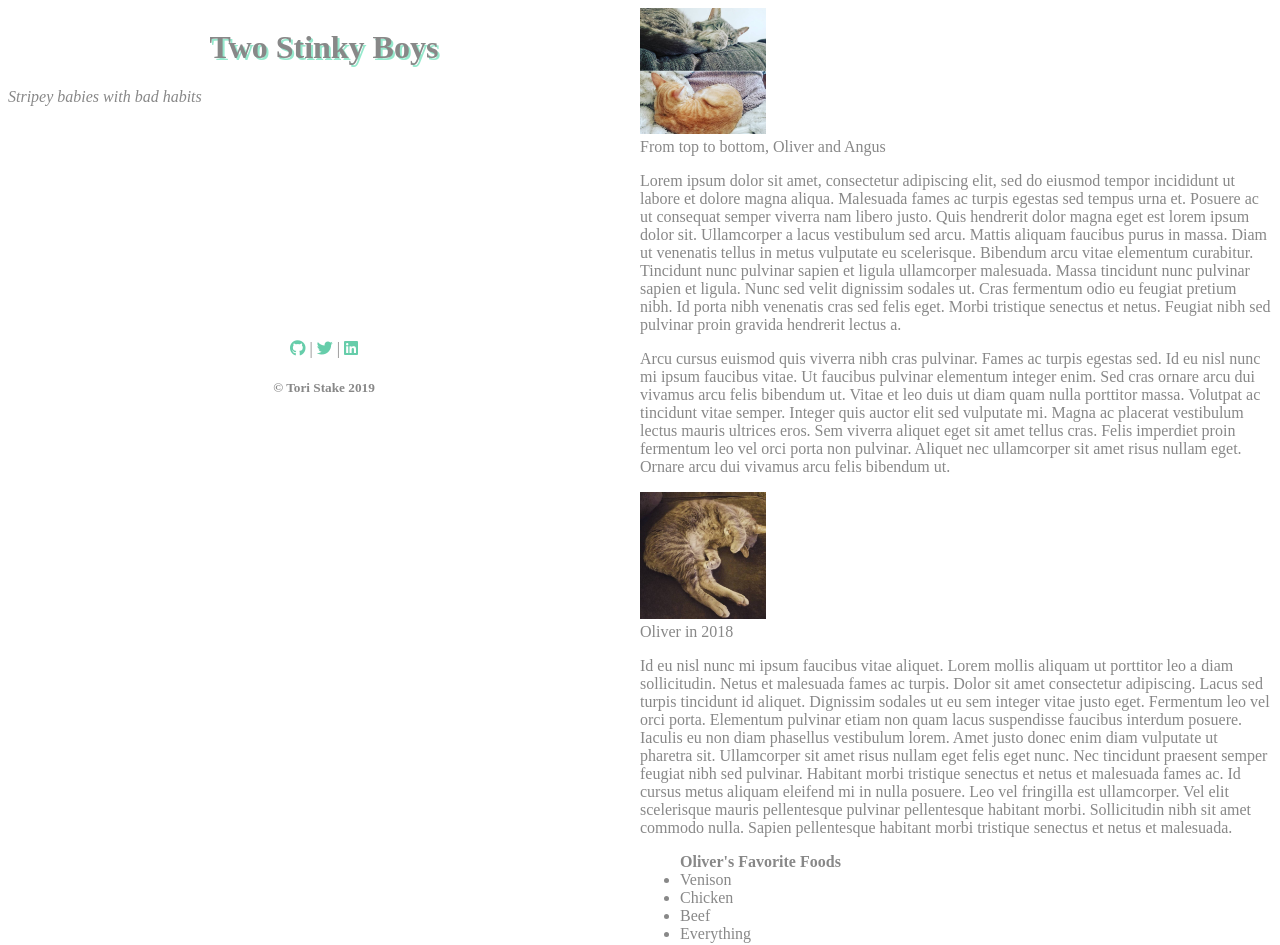
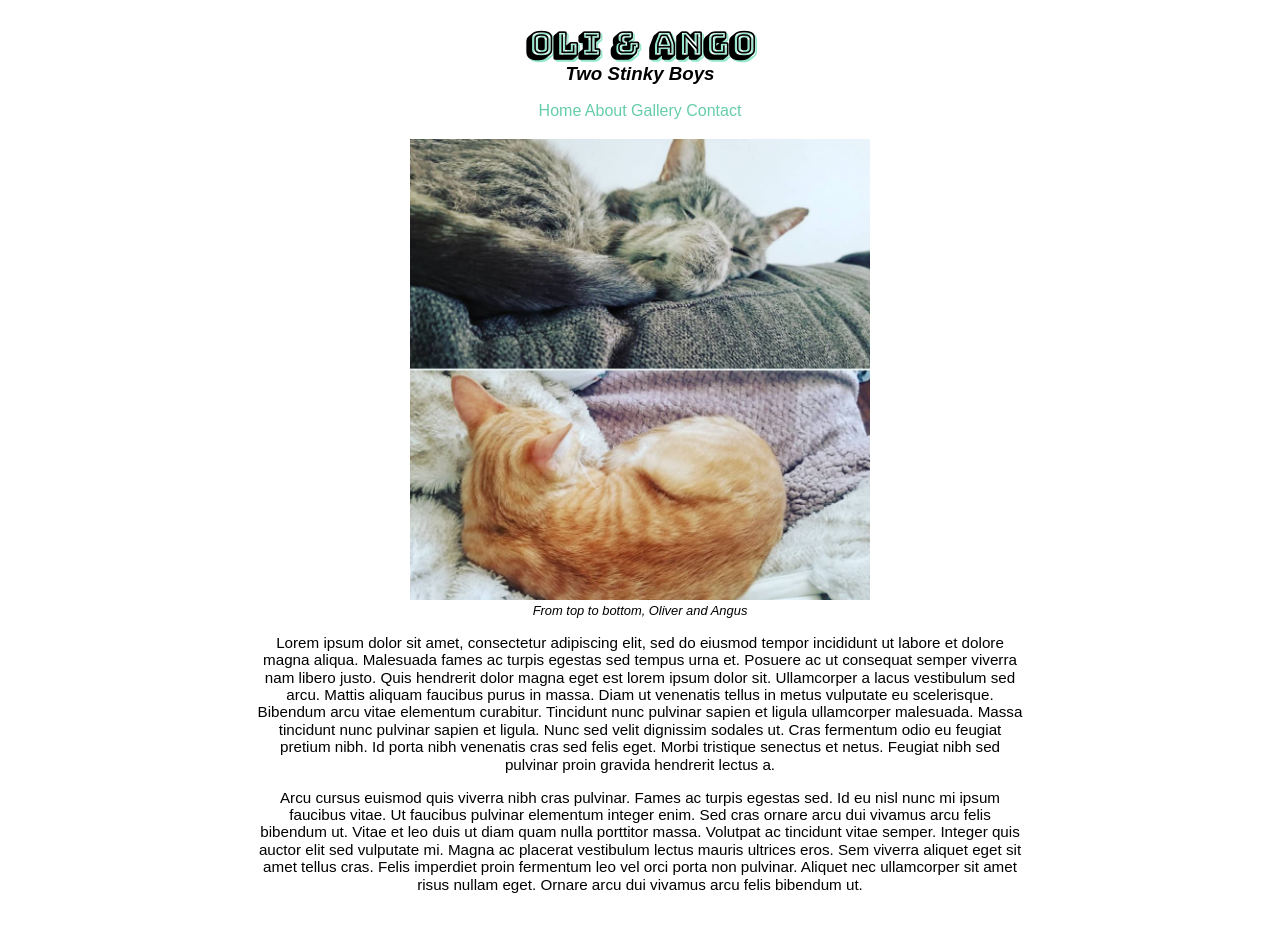
Before and after one commit to extratoristrial/html-me-something, a plain HTML site: page index.html in a window 1280 px wide. Shown: the top 945 px of the page. Drawn offline with nearby package versions, Linux system fonts and the light colour scheme; a web font is replaced by a local one.

Commit message:
fixed styles

```diff
--- a/index.html
+++ b/index.html
@@ -1,44 +1,61 @@
 <!DOCTYPE html>
 <html lang="en">
+
 <head>
     <meta charset="UTF-8">
     <title>Oli and Ango - Two Stinky Boys</title>
+    <link rel="stylesheet" href="/node_modules/normalize.css/normalize.css">
+    <link href="https://fonts.googleapis.com/css?family=Bai+Jamjuree|Bungee+Shade" rel="stylesheet">
     <link rel="stylesheet" href="https://use.fontawesome.com/releases/v5.2.0/css/all.css"
         integrity="sha384-hWVjflwFxL6sNzntih27bfxkr27PmbbK/iSvJ+a4+0owXq79v+lsFkW54bOGbiDQ" crossorigin="anonymous">
-    <link rel="stylesheet" href="style.css">
+    <link type="text/css" rel="stylesheet" href="style.css">
+</head>
 
-</head>
 <body>
 
-<header id="header">
-    <h1>Two Stinky Boys</h1>
-    <em>Stripey babies with bad habits</em>
+    <header>
+        <h1>Oli & Ango</h1>
+        <h3>Two Stinky Boys</h3>
+        <section id="nav">
+            <a href="index.html">Home</a>
+            <a href="about.html">About</a>
+            <a href="gallery.html">Gallery</a>
+            <a href="contact.html">Contact</a>
+        </section>
     </header>
 
     <main>
 
-        <img src="images/twoofthem.jpg"
-             alt="An image split in half, with a gray cat on the top half, and an orange cat on the bottom half. Both appear to be sleeping."/>
+        <section id="greeting"><img src="images/twoofthem.jpg"
+                alt="An image split in half, with a gray cat on the top half, and an orange cat on the bottom half. Both appear to be sleeping." />
             <figcaption>From top to bottom, Oliver and Angus</figcaption>
+
+
             <p>Lorem ipsum dolor sit amet, consectetur adipiscing elit, sed do eiusmod tempor incididunt ut labore
-            et dolore magna aliqua. Malesuada fames ac turpis egestas sed tempus urna et. Posuere ac ut consequat semper
+                et dolore magna aliqua. Malesuada fames ac turpis egestas sed tempus urna et. Posuere ac ut consequat
+                semper
                 viverra nam libero justo. Quis hendrerit dolor magna eget est lorem ipsum dolor sit. Ullamcorper a lacus
-            vestibulum sed arcu. Mattis aliquam faucibus purus in massa. Diam ut venenatis tellus in metus vulputate eu
-            scelerisque. Bibendum arcu vitae elementum curabitur. Tincidunt nunc pulvinar sapien et ligula ullamcorper
+                vestibulum sed arcu. Mattis aliquam faucibus purus in massa. Diam ut venenatis tellus in metus vulputate
+                eu
+                scelerisque. Bibendum arcu vitae elementum curabitur. Tincidunt nunc pulvinar sapien et ligula
+                ullamcorper
                 malesuada. Massa tincidunt nunc pulvinar sapien et ligula. Nunc sed velit dignissim sodales ut. Cras
                 fermentum odio eu feugiat pretium nibh. Id porta nibh venenatis cras sed felis eget. Morbi tristique
                 senectus et netus. Feugiat nibh sed pulvinar proin gravida hendrerit lectus a.</p>
 
             <p>Arcu cursus euismod quis viverra nibh cras pulvinar. Fames ac turpis egestas sed. Id eu nisl nunc mi
                 ipsum faucibus vitae. Ut faucibus pulvinar elementum integer enim. Sed cras ornare arcu dui vivamus arcu
-            felis bibendum ut. Vitae et leo duis ut diam quam nulla porttitor massa. Volutpat ac tincidunt vitae semper.
+                felis bibendum ut. Vitae et leo duis ut diam quam nulla porttitor massa. Volutpat ac tincidunt vitae
+                semper.
                 Integer quis auctor elit sed vulputate mi. Magna ac placerat vestibulum lectus mauris ultrices eros. Sem
-            viverra aliquet eget sit amet tellus cras. Felis imperdiet proin fermentum leo vel orci porta non pulvinar.
+                viverra aliquet eget sit amet tellus cras. Felis imperdiet proin fermentum leo vel orci porta non
+                pulvinar.
                 Aliquet nec ullamcorper sit amet risus nullam eget. Ornare arcu dui vivamus arcu felis bibendum ut.</p>
+        </section>
 
-
-            <img src="images/oli.jpg"
-                 alt="A light gray cat with dark gray stripes, laying on his side on a couch and covering his face with his paw">
+        <section id="oli"><img src="images/oli.jpg"
+                alt="A light gray cat with dark gray stripes, laying on his side on a couch and covering his face with his paw"
+                id="contentimg" />
             <figcaption>Oliver in 2018</figcaption>
             <p>Id eu nisl nunc mi ipsum faucibus vitae aliquet. Lorem mollis aliquam ut porttitor leo a diam
                 sollicitudin. Netus et malesuada fames ac turpis. Dolor sit amet consectetur adipiscing. Lacus sed
@@ -58,15 +75,17 @@
                 malesuada.</p>
 
             <p>
-            <ul><strong>Oliver's Favorite Foods</strong>
+                <ul><strong> &#x2665; Oliver's <span class="fun">Favorite</span> Foods &#x2665;</strong>
                     <li>Venison</li>
                     <li>Chicken</li>
                     <li>Beef</li>
+                    <li class="fun">Cuddles</li>
                     <li>Everything</li>
                 </ul>
             </p>
+        </section>
 
-            <img src="images/ango.jpg"
+        <section id="ango"><img src="images/ango.jpg"
                 alt="An orange cat with dark orange stripes, laying on his back on a fuzzy blanket, with his paws pulled up and his legs in the air">
             <figcaption>Angus in 2019</figcaption>
             <p>Lectus proin nibh nisl condimentum id venenatis a. Pellentesque pulvinar pellentesque habitant
@@ -82,13 +101,14 @@
                 posuere.</p>
 
             <p>
-            <ul><strong>These are a few of his favorite things</strong>
-                <li>Plastic</li>
+                <ul><strong>&#119136; These are a few of his <span class="fun">Favorite</span> Things &#119136;</strong>
                     <li>Socks</li>
+                    <li class="fun">Plastic</li>
                     <li>Blankies</li>
                     <li>Nibbling</li>
                 </ul>
             </p>
+        </section>
 
         <p>In iaculis nunc sed augue lacus viverra vitae congue. Etiam non quam lacus suspendisse faucibus
             interdum posuere. Fermentum posuere urna nec tincidunt. Tortor at risus viverra adipiscing at in tellus
@@ -99,20 +119,20 @@
     </main>
 
     <footer>
-    <div id="footer">
         <p>
             <a href="https://github.com/extratoristrial">
                 <i class="fab fa-github fa-1x"></i>
-            </a>|
+            </a>
             <a href="https://twitter.com/@extratoristrial">
                 <i class="fab fa-twitter fa-1x"></i>
-            </a>|
+            </a>
             <a href="https://www.linkedin.com/in/victoria-stake-a6680b80/">
                 <i class="fab fa-linkedin"></i>
             </a>
         </p>
         <h5>&#169; Tori Stake 2019 </h5>
-    </div>
     </footer>
+
 </body>
+
 </html>
--- a/style.css
+++ b/style.css
@@ -1,59 +1,85 @@
+
 body {
-    font-family: 'Alegreya', serif;
-    color: #888888;
+    font-family: 'Bai Jamjuree', sans-serif;
+    margin: 0;
     display: grid;
-    grid-template-rows: 20% 70% 10%;
-    grid-template-columns: 50% 50%;
-    grid-template-areas:
-        "header header"
-        "content content"
-        "footer footer"
-        }
-
-.content {
-    grid-area: content;}
-
-.header {
+    box-sizing: border-box;
+    grid-template-areas: "Header"
+    "Content"
+    "Footer";
+    grid-template-rows: 6.5% auto 5%;
+    /* height: 100vh; */
 }
 
-.footer {
+header {
+    text-align: center;
+    line-height: 1vh;
+    grid-area: Header;
+    margin-top: 1.5%;
 }
 
-
-#navigation a + ul {
-    left: 0;
-    position: ABSOLUTE;
-    display: none;
-    list-style: none;
-    padding: 10px;
-    background-color: white;
-    width: 80px;
+#nav {
+    padding-top: 10px;
 }
 
-#navigation a + ul:hover,
-#navigation a:hover + ul {
-    display: flex;
-    flex-direction: column;
+main {
+    margin-left: 20%;
+    margin-right: 20%;
+    font-size: 95%;
 }
 
-#footer {
+footer {
     text-align: center;
-    }
+    grid-area: Footer;
+}
 
-#greeting {
-    text-align: center;
+figcaption {
+    font-size: 85%;
+    font-style: italic;
+}
+
+.fun {
     color: mediumaquamarine;
 }
 
-#greeting>p {
-    font-weight: bold;
+#greeting {
+text-align: center;
+}
+
+#greeting>img {
+    width: 60%;
+}
+
+ul {
+    position: relative;
+    list-style: none;
+    margin-left: 0;
+    padding-left: 1.2em;
+}
+
+li:before {
+    content: "+";
+    position: relative;
+    left: -1%;
+}
+
+#oli {
+    text-align: left;
+    padding: 5%;
+}
+
+#ango {
+    text-align: right;
+    padding: 5%;
 }
 
 h1 {
+    font-family: 'Bungee Shade', cursive;
+    font-size: 200%;
     text-align: center;
     text-shadow: 2px 2px rgb(150, 233, 205);
     transition: .5s all ease;
-    }
+}
 
 h1:hover {
     text-shadow: none;
@@ -61,11 +87,12 @@ h1:hover {
 
 h3 {
     text-align: center;
+    font-style: italic;
 }
 
 img {
     width: 20%;
-    }
+}
 
 a {
     color: mediumaquamarine;
@@ -78,9 +105,6 @@ a:visited {
 
 a:hover {
     color: whitesmoke;
-    transition: .15s font-size ease;
-    font-size: 125%;
-
     }
 
 .fab {
@@ -88,8 +112,8 @@ a:hover {
 }
 
 .fab:hover {
-    transition: .15s font-size ease;
-    font-size: 125%;
+    transition: .25s font-size ease;
+    font-size: 105%;
 }
 
 .far {
```
Lines whose indentation alone changed are shown as unchanged.
